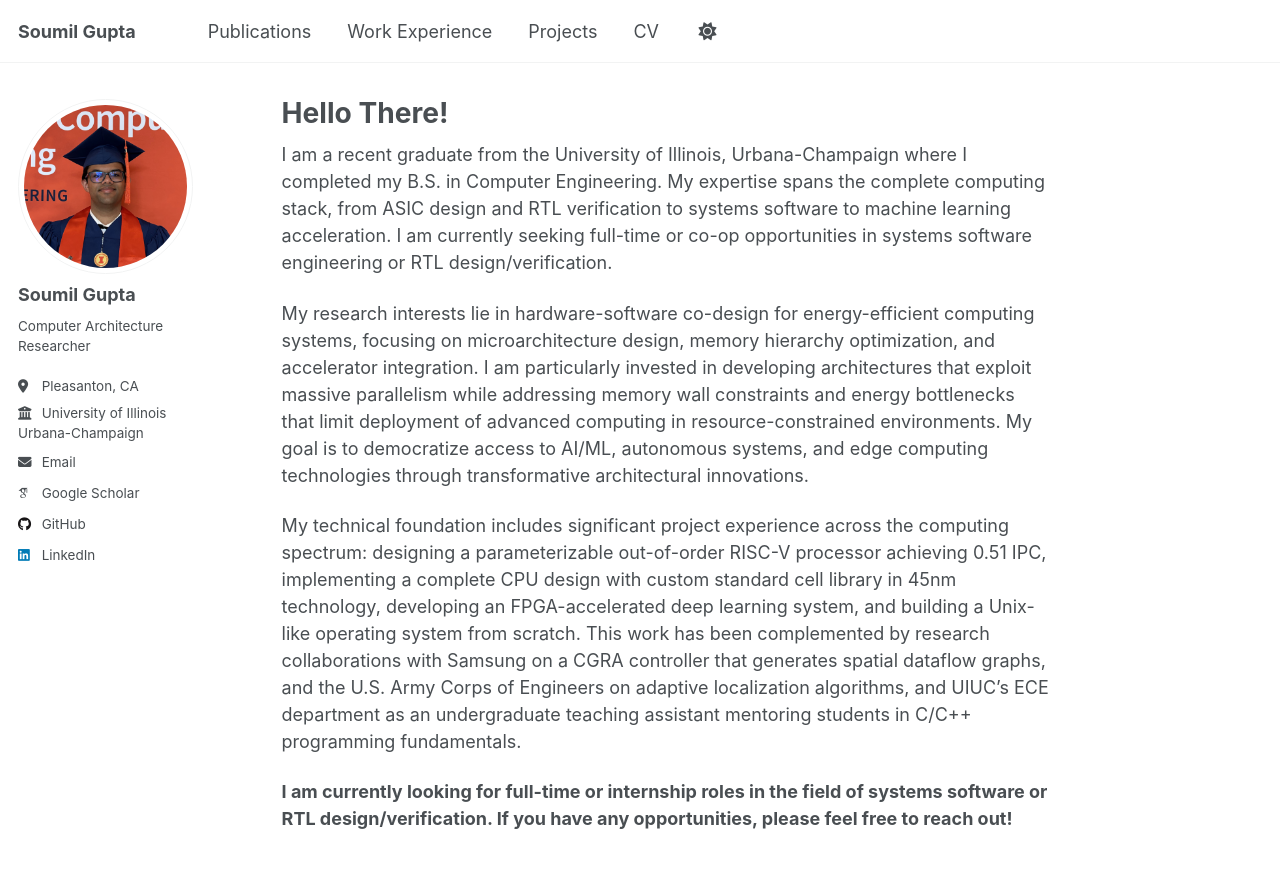
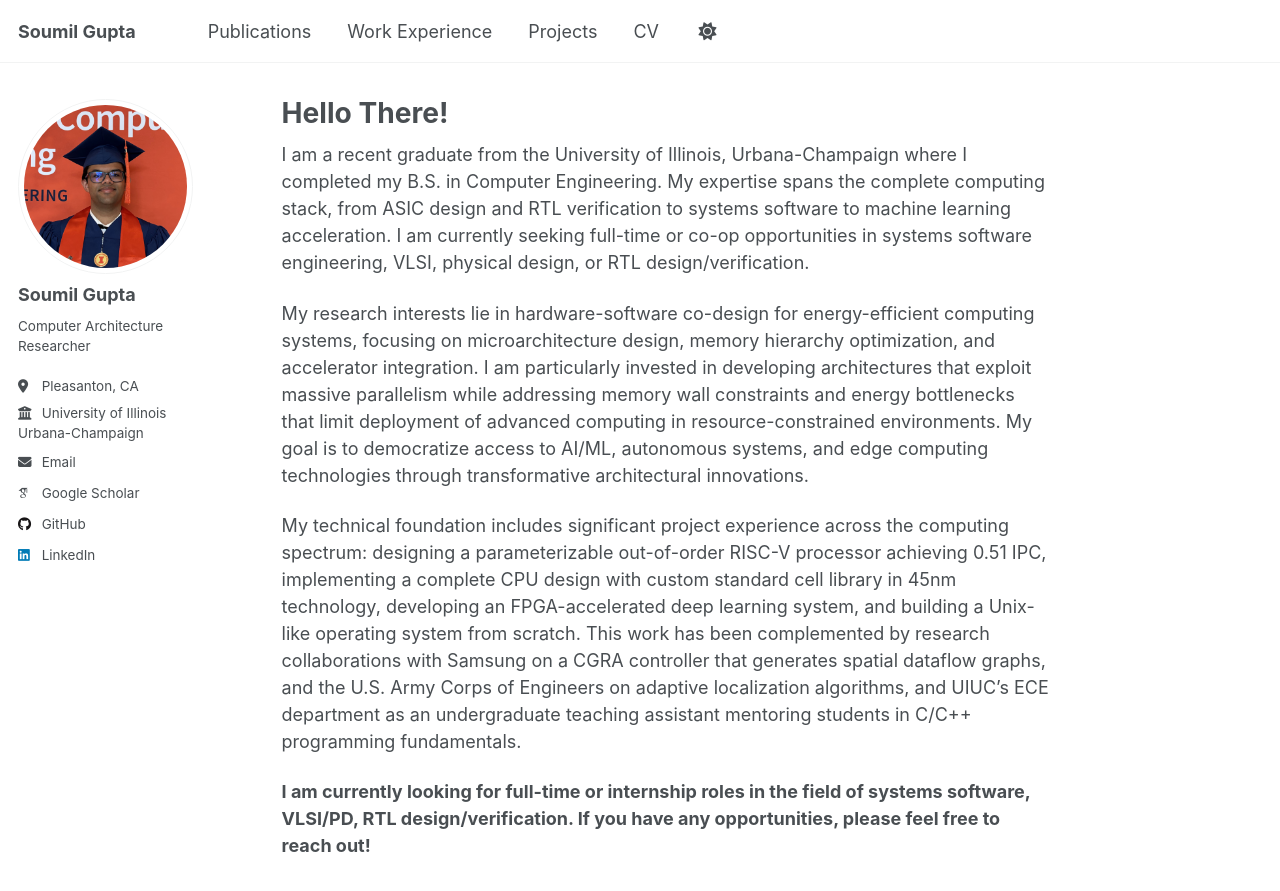
Before and after one commit to Soumilsg/soumilsg.github.io, a Jekyll site: the page built from _pages/about.md, in a window 1280 px wide and 900 px high. Shown: the top 891 px of the window. Built offline with Jekyll 4.4.1, drawn with Linux system fonts in a browser that asks for light colours; some web fonts are replaced.

Commit message:
Update about.md

```diff
--- a/_pages/about.md
+++ b/_pages/about.md
@@ -7,14 +7,14 @@ redirect_from:
   - /about.html
 ---
 
-I am a recent graduate from the University of Illinois, Urbana-Champaign where I completed my B.S. in Computer Engineering. My expertise spans the complete computing stack, from ASIC design and RTL verification to systems software to machine learning acceleration. I am currently seeking full-time or co-op opportunities in systems software engineering or RTL design/verification.
+I am a recent graduate from the University of Illinois, Urbana-Champaign where I completed my B.S. in Computer Engineering. My expertise spans the complete computing stack, from ASIC design and RTL verification to systems software to machine learning acceleration. I am currently seeking full-time or co-op opportunities in systems software engineering, VLSI, physical design, or RTL design/verification.
 
 My research interests lie in hardware-software co-design for energy-efficient computing systems, focusing on microarchitecture design, memory hierarchy optimization, and accelerator integration. I am particularly invested in developing architectures that exploit massive parallelism while addressing memory wall constraints and energy bottlenecks that limit deployment of advanced computing in resource-constrained environments. My goal is to democratize access to AI/ML, autonomous systems, and edge computing technologies through transformative architectural innovations.
 
 My technical foundation includes significant project experience across the computing spectrum: designing a parameterizable out-of-order RISC-V processor achieving 0.51 IPC, implementing a complete CPU design with custom standard cell library in 45nm technology, developing an FPGA-accelerated deep learning system, and building a Unix-like operating system from scratch. This work has been complemented by research collaborations with Samsung on a CGRA controller that generates spatial dataflow graphs, and the U.S. Army Corps of Engineers on adaptive localization algorithms, and UIUC's ECE department as an undergraduate teaching assistant mentoring students in C/C++ programming fundamentals.
 
 
-**I am currently looking for full-time or internship roles in the field of systems software or RTL design/verification. If you have any opportunities, please feel free to reach out!**
+**I am currently looking for full-time or internship roles in the field of systems software, VLSI/PD, RTL design/verification. If you have any opportunities, please feel free to reach out!**
 
 
 <br><br>
```
